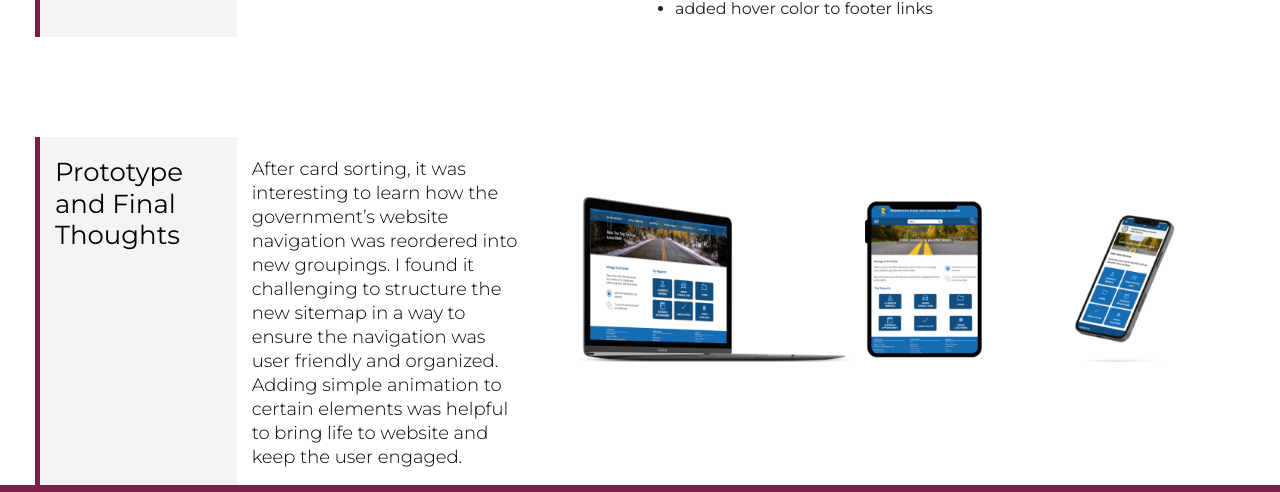
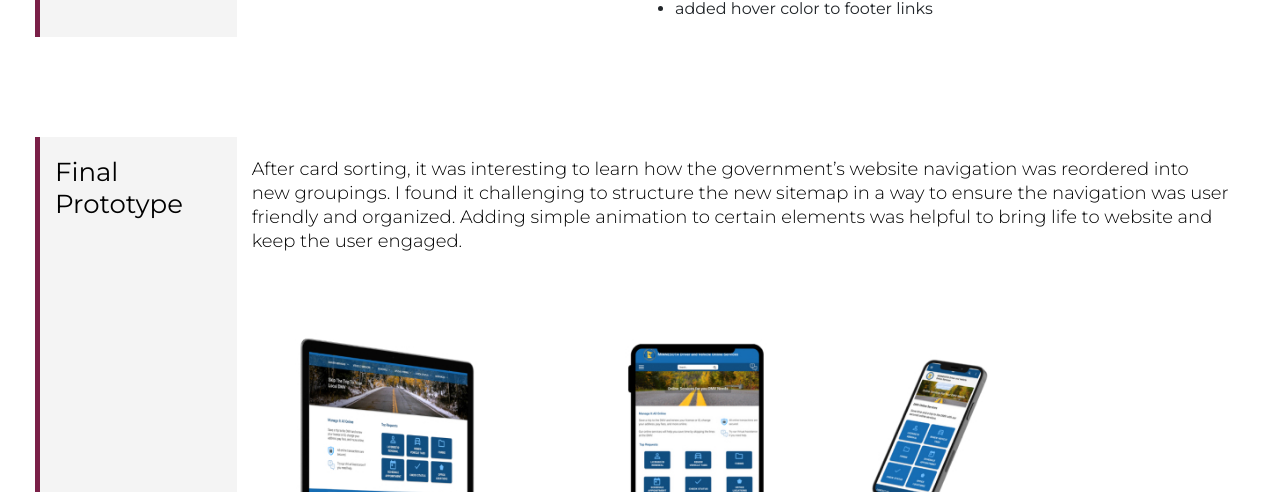
Before and after one commit to jwilleck/willeckportfolio, a plain HTML site: page case1.html in a window 1280 px wide. Shown: the part 4414-4906 px from the top of the page. Drawn offline with nearby package versions, Linux system fonts and the light colour scheme.

Commit message:
case study updates

```diff
--- a/case1.html
+++ b/case1.html
@@ -230,16 +230,18 @@
 <div class="container-fluid main">
   <div class="row justify-content-evenly">
     <div class="col-md-2 highlight">
-      <h1>Prototype and Final Thoughts</h1>
+      <h1>Final Prototype</h1>
     </div>
-    <div class="col-md-3 move20">
+    <div class="col-md-10 move20">
       <p>After card sorting, it was interesting to learn how the government’s website navigation was reordered into new groupings. I found it challenging to structure the new sitemap in a way to ensure the navigation was user friendly and organized.
 
         Adding simple animation to certain elements was helpful to bring life to website and keep the user engaged.</p>
-    </div>
-    <div class="col-md-7">
+
+        <div class="col-md-10">
       <div class="gov-img"><img src="./images/case1/gov-prototype.jpg" ></div>
     </div>
+    </div>
+
   </div>
 </div>
 
--- a/css/casestudy.css
+++ b/css/casestudy.css
@@ -56,9 +56,21 @@
     padding: 10px 20px;
   }
 
+  .row {
+    transition: transform 1300ms;
+  }
+
+  .row:hover .highlight {
+    transform:scale(1.01, 1.01);
+    background-color: #7a204828;
+    transition: transform 1300ms;
+    transition: 1s;
+  }
+
   .highlight {
     background-color:#f4f4f4;
     border-left: 5px solid #7A2048;
+    transition: 2.5s;
   }
 
   .highlight h1 {
--- a/css/style.css
+++ b/css/style.css
@@ -93,8 +93,6 @@ body {
   color: black;
 
 }
-
-
 
 .headshot {
   display: flex;
```
